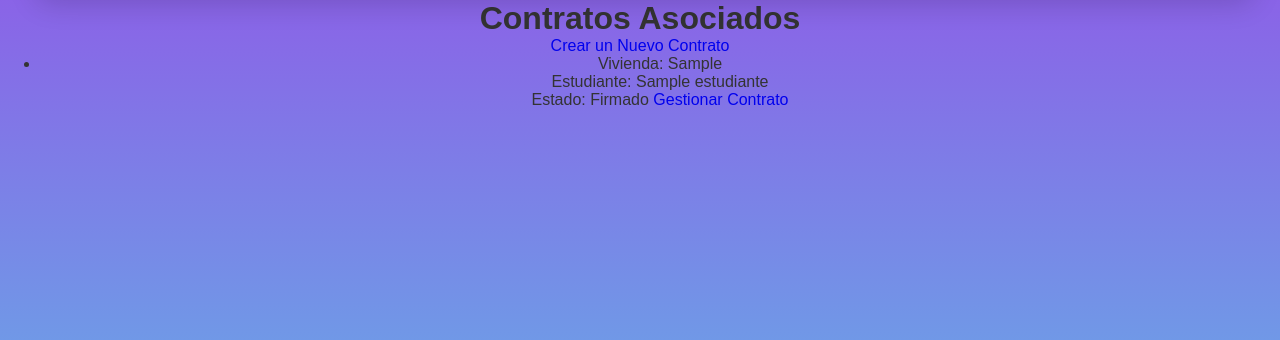
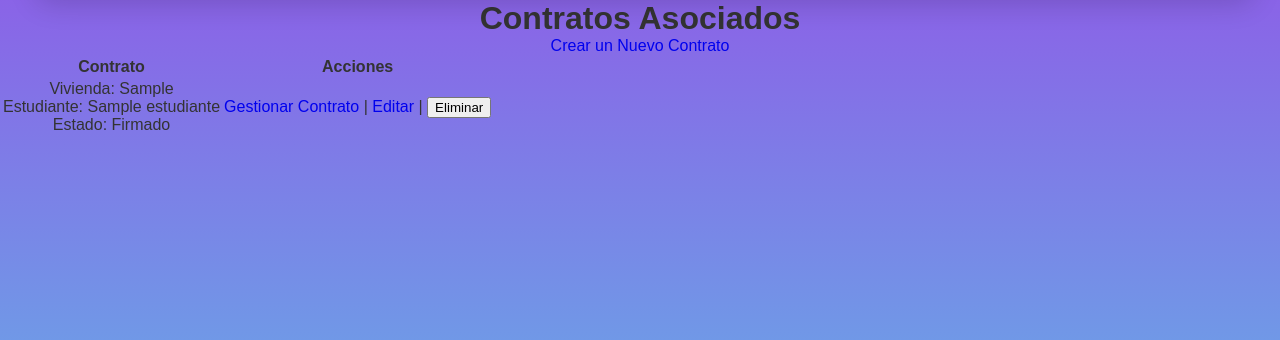
Before and after one commit to PatladyxWalker/TT2024B027, a Django app: template src/TTPrototipo/usuarios/templates/listar_contratos_anfitrion.html in a window 1280 px wide. Shown: the part 96-436 px from the top of the page. Run offline with Django 5.2, Linux system fonts and the light colour scheme; the template is opened without the code that fills it: values that come from a table or form of the project are taken from there, others are empty; tables that the repository leaves empty hold one stand-in row (values such as "Sample post").

Commit message:
Arreglé la Lista de Contratos para agregarle una Tabla para que se vea como la Lista de Viviendas. Ahora, cada contrato tiene al lado dercho los enlaces "editar", "gestionar" y "eliminar".

```diff
--- a/src/TTPrototipo/usuarios/templates/listar_contratos_anfitrion.html
+++ b/src/TTPrototipo/usuarios/templates/listar_contratos_anfitrion.html
@@ -24,9 +24,18 @@
     <a href="{% url 'crear_contrato' %}">Crear un Nuevo Contrato</a>
 
     <!-- Lista de Contratos -->
-    <ul>
+    <!-- Tabla con la Lista de Contratos -->
+    <table>
+        <thead>
+            <tr>
+                <th>Contrato</th>
+                <th>Acciones</th>
+            </tr>
+        </thead>
+        <tbody>
             {% for contrato in contratos %}
-            <li>
+            <tr>
+                <td>
                     Vivienda: {{ contrato.vivienda.calle }} <br>
                     Estudiante: {{ contrato.estudiante.nombre }} <br>
                     Estado:
@@ -35,9 +44,48 @@
                     {% else %}
                         Pendiente de firma
                     {% endif %}
-                <a href="{% url 'gestionar_contrato' contrato.id %}">Gestionar Contrato</a>
-            </li>
+                    {#                    <a href="{% url 'gestionar_contrato' contrato.id %}">Gestionar Contrato</a>#}
+                </td>
+
+                <td>
+                    <!-- Botón para Gestionar el Contrato -->
+                    <a href="{% url 'gestionar_contrato' contrato.id %}">Gestionar Contrato</a> |
+                    <!-- Botón para Editar el Contrato -->
+                    <a href="#">Editar</a> |
+
+                    <!-- Botón para Eliminar el Contrato -->
+                    <form action="#" method="POST" style="display:inline;">
+                        {% csrf_token %}
+                        <button type="submit">Eliminar</button>
+                    </form>
+                </td>
+            </tr>
             {% endfor %}
-    </ul>
+        </tbody>
+    </table>
+
+
+
+
+
+
+
+
+
+    {#    <ul>#}
+    {#        {% for contrato in contratos %}#}
+    {#            <li>#}
+    {#                Vivienda: {{ contrato.vivienda.calle }} <br>#}
+    {#                Estudiante: {{ contrato.estudiante.nombre }} <br>#}
+    {#                Estado:#}
+    {#                {% if contrato.firmado %}#}
+    {#                    Firmado#}
+    {#                {% else %}#}
+    {#                    Pendiente de firma#}
+    {#                {% endif %}#}
+    {#                <a href="{% url 'gestionar_contrato' contrato.id %}">Gestionar Contrato</a>#}
+    {#            </li>#}
+    {#        {% endfor %}#}
+    {#    </ul>#}
 
 {% endblock %}
```
Lines whose indentation alone changed are shown as unchanged.
